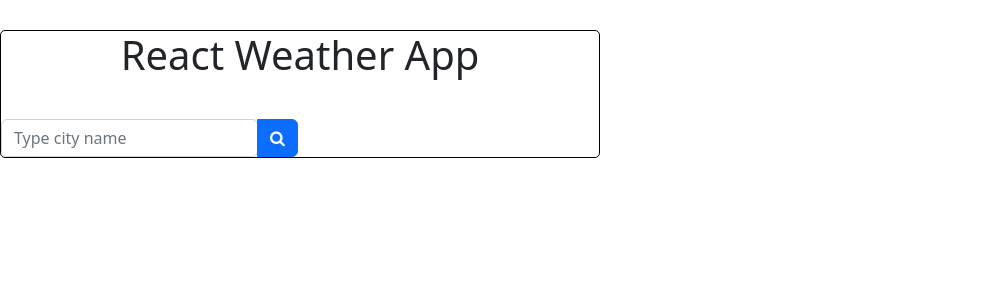
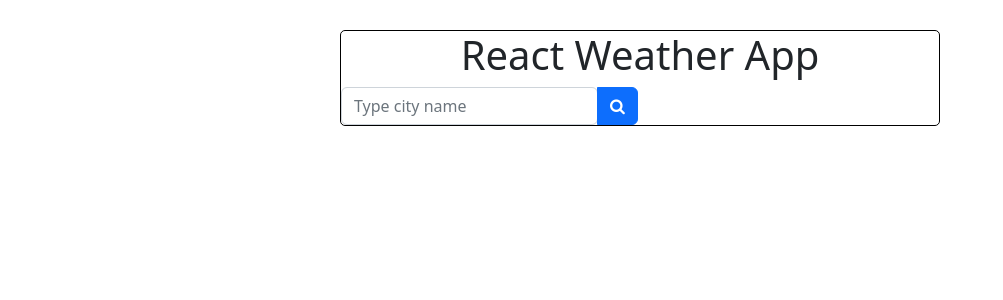
Before and after one commit to tikameutia/react-weather-app, a React (Create React App) app: page / in a window 1280 px wide. Shown: the top 300 px of the page, without its empty margins (0-1003 px from the left). Built offline with nearby package versions, Linux system fonts and the light colour scheme.

Commit message:
Centering the container

```diff
--- a/src/App.css
+++ b/src/App.css
@@ -1,3 +1,4 @@
 .App {
+  margin: 30px 0;
   text-align: center;
 }
--- a/src/SearchEngine.css
+++ b/src/SearchEngine.css
@@ -1,3 +1,4 @@
 .SearchEngine {
-  margin-top: 40px;
+  display: block;
+  margin: 0 auto;
 }
--- a/src/Weather.css
+++ b/src/Weather.css
@@ -1,7 +1,8 @@
 .Weather {
   border: 1px solid black;
   border-radius: 5px;
-  margin: 30px 0;
+  display: block;
+  margin: 0 auto;
   max-width: 600px;
   text-align: center;
 }
```
